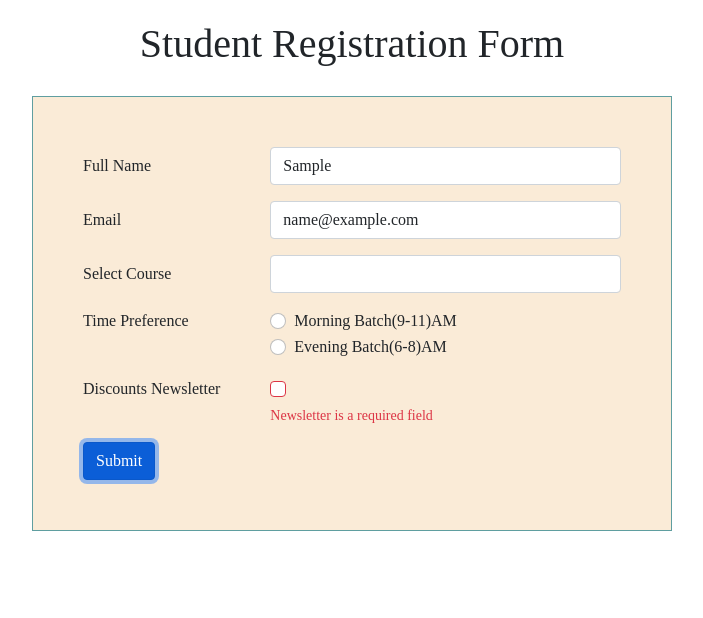
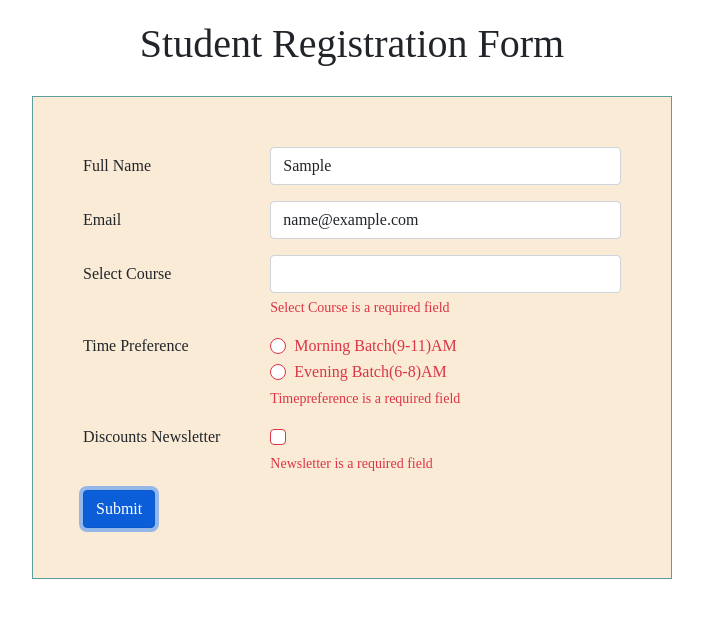
Before and after one commit to shai93/Angular-June-Bacth, an Angular app: page / in a window 1280 px wide. Both pictures are taken after typing "Sample", "name@example.com" into the empty fields and a click on the button "Submit". Shown: the top 618 px of the page, without its empty margins (288-991 px from the left). Built offline with nearby package versions, Linux system fonts and the light colour scheme.

Commit message:
select, radio form validations and reactive forms theoru

```diff
--- a/src/app/forms/templatedriven/templatedriven.component.html
+++ b/src/app/forms/templatedriven/templatedriven.component.html
@@ -28,12 +28,13 @@
                 <div class="form-group row">
                     <label for="courses" class="col-sm-4 col-form-label">Select Course</label>
                     <div class="col-sm-8">
-                        <select class="form-control" id="courses" ngModel name="selectcourse" required>
-                            <option selected>--Select Course--</option>
-                            <option value="angular">Angular</option>
-                            <option value="react">React</option>
-                            <option value="node">Nodejs</option>
-                          </select>
+                        <select (change)="validateSelectBox(selectcourse.value)" (blur)="validateSelectBox(selectcourse.value)"  class="form-control" id="courses" ngModel name="selectcourse" required #selectcourse="ngModel">
+                            <option  value="*" selected>--Select Course--</option>
+                            <option  *ngFor="let course of courses" [value]="course">{{course}}</option>
+                        </select>
+                        <div *ngIf="registrationForm.submitted && hasSelectError" class="error-message">
+                            Select Course is a required field
+                        </div>
                     </div>
                 </div>
                 <fieldset class="form-group">
@@ -41,17 +42,20 @@
                         <legend class="col-form-label col-sm-4 pt-0">Time Preference</legend>
                         <div class="col-sm-8">
                             <div class="form-check">
-                                <input class="form-check-input" type="radio" name="timepreference" id="timepreference1"  ngModel value="morning" required>
+                                <input [ngClass] = "{'is-invalid': registrationForm.submitted && timepreference.invalid}" class="form-check-input" type="radio" name="timepreference" id="timepreference1"  ngModel value="morning" required #timepreference="ngModel">
                                 <label class="form-check-label" for="timepreference1">
                                     Morning Batch(9-11)AM
                                 </label>
                               </div>
                               <div class="form-check">
-                                <input class="form-check-input" type="radio" name="timepreference" id="timepreference2" ngModel value="evening" required>
+                                <input  [ngClass] = "{'is-invalid': registrationForm.submitted && timepreference.invalid}" class="form-check-input" type="radio" name="timepreference" id="timepreference2" ngModel value="evening" required #timepreference="ngModel">
                                 <label class="form-check-label" for="timepreference2">
                                     Evening Batch(6-8)AM
                                 </label>
                               </div>
+                              <div *ngIf="registrationForm.submitted && timepreference.invalid" class="error-message">
+                                Timepreference is a required field
+                            </div>
                         </div>
                     </div>
                 </fieldset>
--- a/src/app/forms/templatedriven/templatedriven.component.scss
+++ b/src/app/forms/templatedriven/templatedriven.component.scss
@@ -15,3 +15,10 @@
   padding: 20px;
   font-family: ui-sans-serif;
 }
+
+.error-message {
+  width: 100%;
+  margin-top: 0.25rem;
+  font-size: 0.875em;
+  color: #dc3545;
+}
--- a/src/app/forms/templatedriven/templatedriven.component.ts
+++ b/src/app/forms/templatedriven/templatedriven.component.ts
@@ -7,11 +7,19 @@ import { Component, OnInit } from '@angular/core';
 })
 export class TemplatedrivenComponent implements OnInit {
   constructor() {}
-
+  courses: string[] = ['Angular', 'React', 'Nodejs', 'Python', 'Java'];
+  hasSelectError: boolean = false;
   ngOnInit(): void {}
 
   //method
   submitForm(formvalue: any) {
+    this.validateSelectBox(formvalue.selectcourse);
     console.log(formvalue);
   }
+
+  validateSelectBox(value: string) {
+    if (value === '*' || value === '') {
+      this.hasSelectError = true;
+    }
+  }
 }
```
